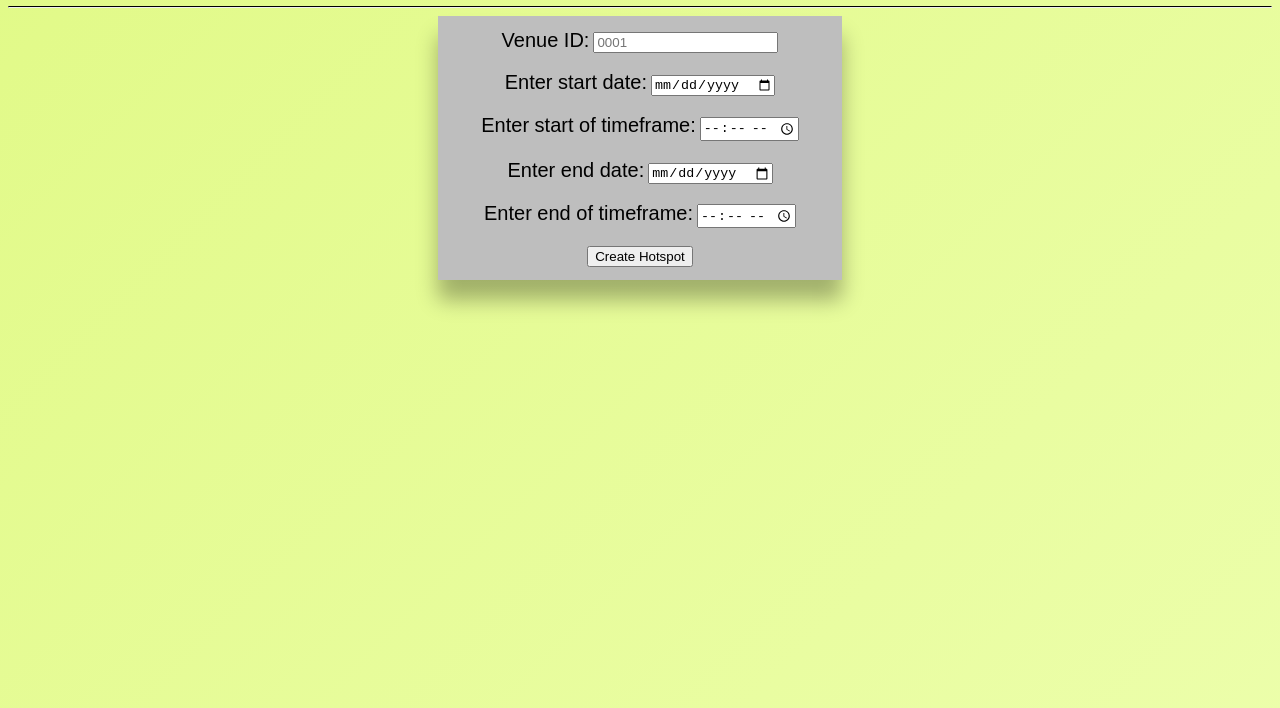
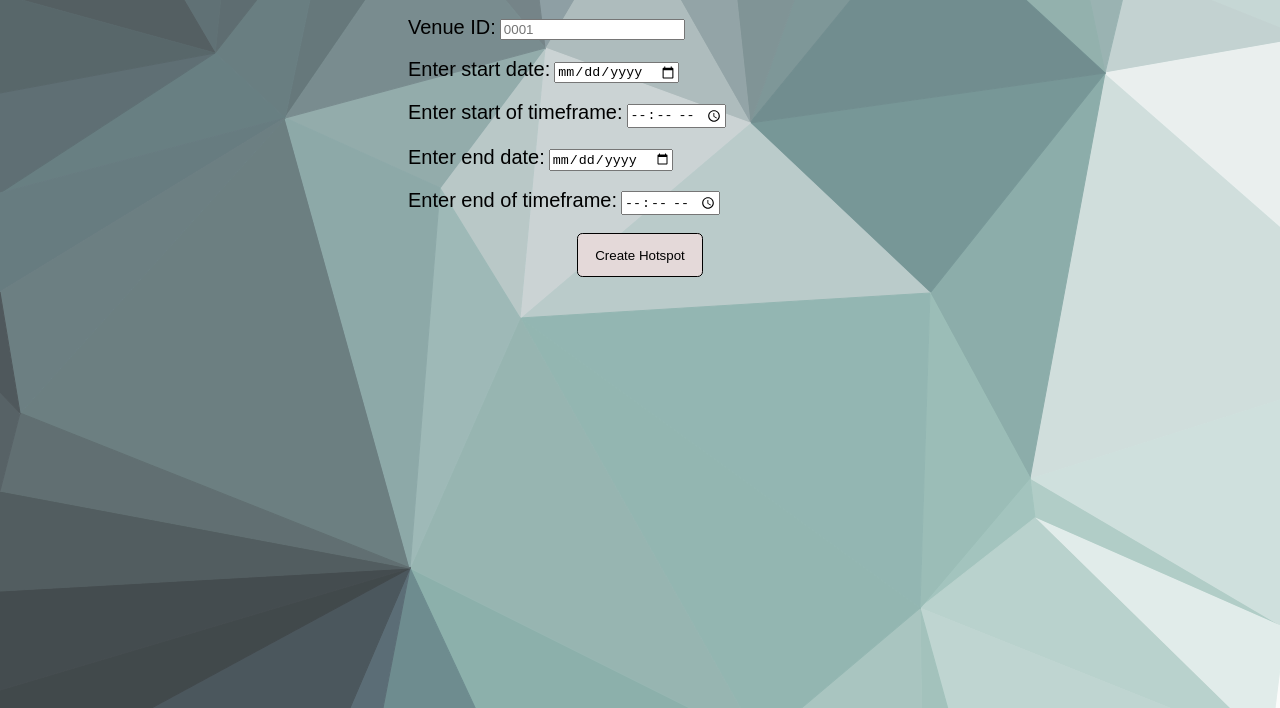
Before and after one commit to beamingboy/Covid19Application, a website: page public/createHotspot.html in a window 1280 px wide. Shown: the part 92-800 px from the top of the page. Drawn offline with Linux system fonts and the light colour scheme.

Commit message:
making my pages work with app.css

```diff
--- a/public/createHotspot.html
+++ b/public/createHotspot.html
@@ -4,39 +4,39 @@
 <head>
     <meta charset="UTF-8">
     <title>Create Hotspot</title>
-    <link rel="stylesheet" type="text/css" href="stylesheets/createHotspot.css">
+    <link rel="stylesheet" type="text/css" href="stylesheets/app.css">
 </head>
 <body>
     <div id="createHotspot">
         <h1>Create Hotspot</h1>
-        <hr>
+        <hr><br>
         <div id="hotspotDiv">
         <div class="venueID">
-            <label class="fontCreateHotspot">Venue ID:</label>
+            <label class="input-description">Venue ID:</label>
             <input class="input" type="text" placeholder="0001"><br><br>
         </div>
 
         <div id="hotspotStartDate">
-            <label class="fontCreateHotspot">Enter start date:</label>
+            <label class="input-description">Enter start date:</label>
             <input class="input" type="date"><br><br>
         </div>
 
         <div id="hotspotStartTime">
-            <label class="fontCreateHotspot">Enter start of timeframe:</label>
+            <label class="input-description">Enter start of timeframe:</label>
             <input class="input" type="time"><br><br>
         </div>
 
         <div id="hotspotEndDate">
-            <label class="fontCreateHotspot">Enter end date:</label>
+            <label class="input-description">Enter end date:</label>
             <input class="input" type="date"><br><br>
         </div>
 
         <div id="hotspotEndTime">
-            <label class="fontCreateHotspot">Enter end of timeframe:</label>
+            <label class="input-description">Enter end of timeframe:</label>
             <input class="input" type="time"><br><br>
         </div>
 
-        <button id="createhotspot-button">Create Hotspot</button>
+        <button id="search-button">Create Hotspot</button>
         </div>
 
 
--- a/public/stylesheets/CheckInHO.css
+++ b/public/stylesheets/CheckInHO.css
@@ -5,7 +5,7 @@ h1 {
 }
 
 body {
-    background-image: url(images/bg-green.jpg);
+    background-image: url(images/Background_image_blue.png);
 }
 
 hr {
--- a/public/stylesheets/app.css
+++ b/public/stylesheets/app.css
@@ -1,5 +1,5 @@
 body {
-    background-image: url(images/bg-green.jpg);
+    background-image: url(images/Background_image_blue_desaturated.png);
 }
 
 h1 {
@@ -67,6 +67,15 @@ span {
     display: block;
 }
 
+.input-description {
+    font-family: 'Arial';
+    font-weight: normal;
+    font-size: 20px;
+    text-align: left;
+    margin-left: 20em;
+    /* border: solid black 1px; */
+}
+
 .button-venue {
     margin-bottom: 1%;
     margin-left: 22.1%;
@@ -74,6 +83,18 @@ span {
 
 .button-user {
     margin-left: 11.4em;
+}
+
+#search-button {
+    display: block;
+    width: 10%;
+    padding: 1em;
+    border-radius: 0.4em;
+    border-style: solid;
+    background-color: rgb(228, 217, 217);
+    border-color: black;
+    border-width: 1px;
+    margin: auto;
 }
 
 .button-manage {
@@ -135,3 +156,8 @@ td {
     word-wrap: break-word;
     padding: 1%;
 }
+
+.smallFont
+{
+    margin-left: 30em;
+}
```
Also changed, not shown: public/userInfo.html (+15 -15 lines), public/venueInfo.html (+12 -12 lines), public/stylesheets/images/Background_image_blue.png (added), public/stylesheets/images/Background_image_blue_desaturated.png (added), public/stylesheets/images/Background_image_blue_desaturated_blur_5pc.png (added), 4 other files.
